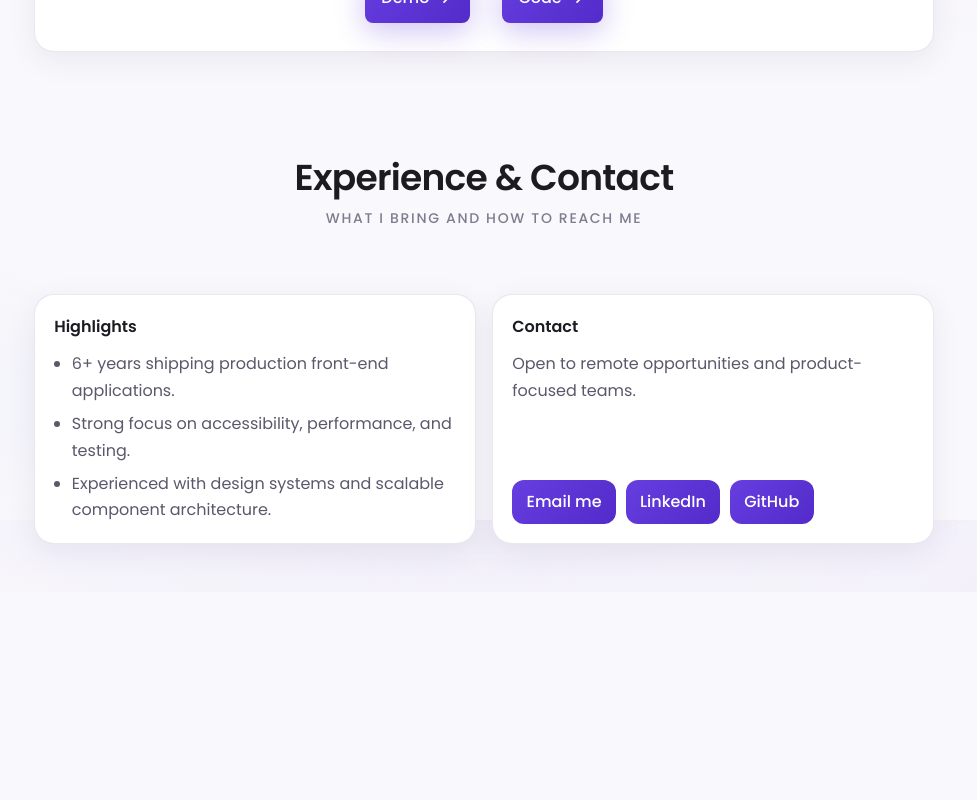
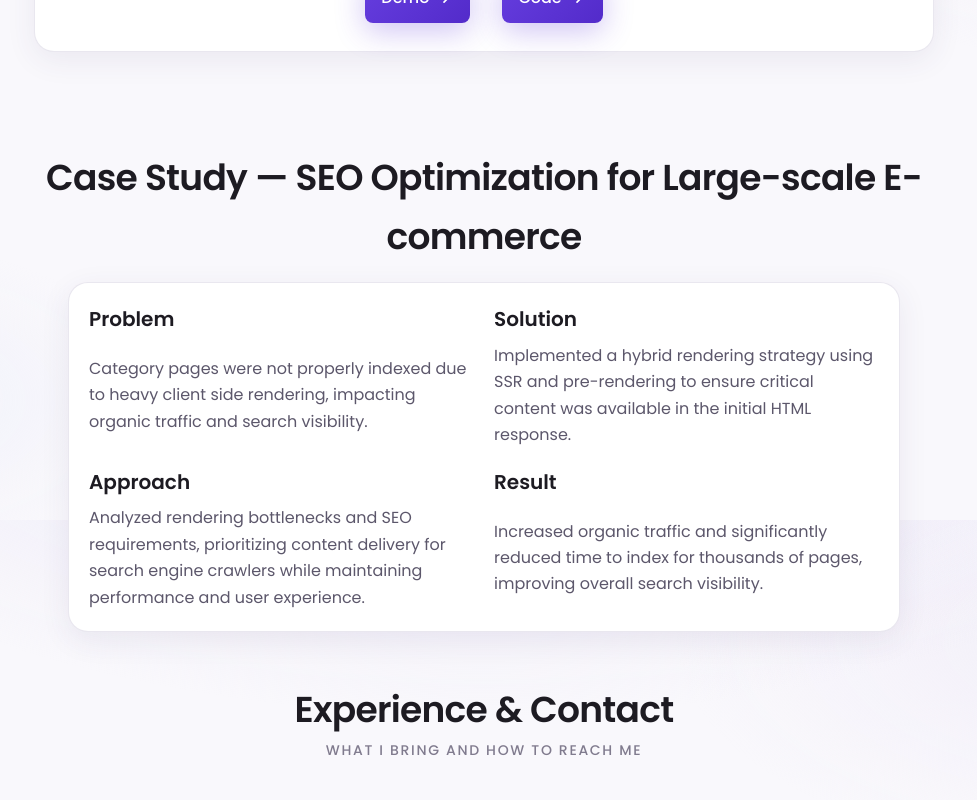
Before and after one commit to marcusplech/web_portfolio, a Next.js app: page / in a window 1280 px wide. Shown: the part 2680-3480 px from the top of the page, without its empty margins (156-1133 px from the left). Before the commit the page ends 3272 px from the top, so only its background shows below. Built offline with nearby package versions, Linux system fonts and the light colour scheme.

Commit message:
feat: add CaseStudy component with SEO optimization details and update global styles

```diff
--- a/src/app/globals.css
+++ b/src/app/globals.css
@@ -809,6 +809,40 @@ img {
   gap: 1rem;
 }
 
+.case-study__content {
+  max-width: 52rem;
+  margin: 1rem auto 0;
+  padding: 1.25rem;
+  border-radius: var(--radius-xl);
+  background: var(--surface-solid);
+  border: 1px solid hsl(var(--hue-color) 22% 92% / 0.95);
+  box-shadow: var(--shadow-md);
+  display: grid;
+  gap: 1rem;
+}
+
+.case-study__block {
+  display: grid;
+  gap: 0.4rem;
+}
+
+.case-study__heading {
+  font-size: var(--h3-font-size);
+}
+
+.case-study__text {
+  margin: 0;
+  color: var(--text-color);
+}
+
+@media screen and (min-width: 768px) {
+  .case-study__content {
+    grid-template-columns: repeat(2, minmax(0, 1fr));
+    column-gap: 1.25rem;
+    row-gap: 1.1rem;
+  }
+}
+
 .experience-card {
   border-radius: var(--radius-xl);
   background: var(--surface-solid);
@@ -830,7 +864,8 @@ html.dark .tech-skill-item,
 html.dark .portfolio__content,
 html.dark .experience-card,
 html.dark .about__content,
-html.dark .key-achievements__content {
+html.dark .key-achievements__content,
+html.dark .case-study__content {
   background: linear-gradient(145deg, hsl(243 22% 17%) 0%, hsl(242 24% 14%) 100%);
   border-color: hsl(var(--hue-color) 22% 34% / 0.65);
   box-shadow:
--- /dev/null
+++ b/src/components/CaseStudy.tsx
@@ -0,0 +1,43 @@
+export default function CaseStudy() {
+  return (
+    <section className="section case-study" id="case-study" aria-labelledby="case-study-title">
+      <h2 id="case-study-title" className="section__title">
+        Case Study — SEO Optimization for Large-scale E-commerce
+      </h2>
+
+      <div className="case-study__content">
+        <article className="case-study__block">
+          <h3 className="case-study__heading">Problem</h3>
+          <p className="case-study__text">
+            Category pages were not properly indexed due to heavy client side rendering, impacting
+            organic traffic and search visibility.
+          </p>
+        </article>
+
+        <article className="case-study__block">
+          <h3 className="case-study__heading">Solution</h3>
+          <p className="case-study__text">
+            Implemented a hybrid rendering strategy using SSR and pre-rendering to ensure critical
+            content was available in the initial HTML response.
+          </p>
+        </article>
+
+        <article className="case-study__block">
+          <h3 className="case-study__heading">Approach</h3>
+          <p className="case-study__text">
+            Analyzed rendering bottlenecks and SEO requirements, prioritizing content delivery for
+            search engine crawlers while maintaining performance and user experience.
+          </p>
+        </article>
+
+        <article className="case-study__block">
+          <h3 className="case-study__heading">Result</h3>
+          <p className="case-study__text">
+            Increased organic traffic and significantly reduced time to index for thousands of
+            pages, improving overall search visibility.
+          </p>
+        </article>
+      </div>
+    </section>
+  );
+}
--- a/src/components/Home.tsx
+++ b/src/components/Home.tsx
@@ -1,4 +1,5 @@
 import About from '@/components/About';
+import CaseStudy from '@/components/CaseStudy';
 import ExperienceContact from '@/components/ExperienceContact';
 import KeyAchievements from '@/components/KeyAchievements';
 import Landing from '@/components/Landing';
@@ -26,6 +27,9 @@ export default function Home() {
         <Portfolio />
       </MotionReveal>
       <MotionReveal delay={0.17}>
+        <CaseStudy />
+      </MotionReveal>
+      <MotionReveal delay={0.2}>
         <ExperienceContact />
       </MotionReveal>
       <Top />
```
